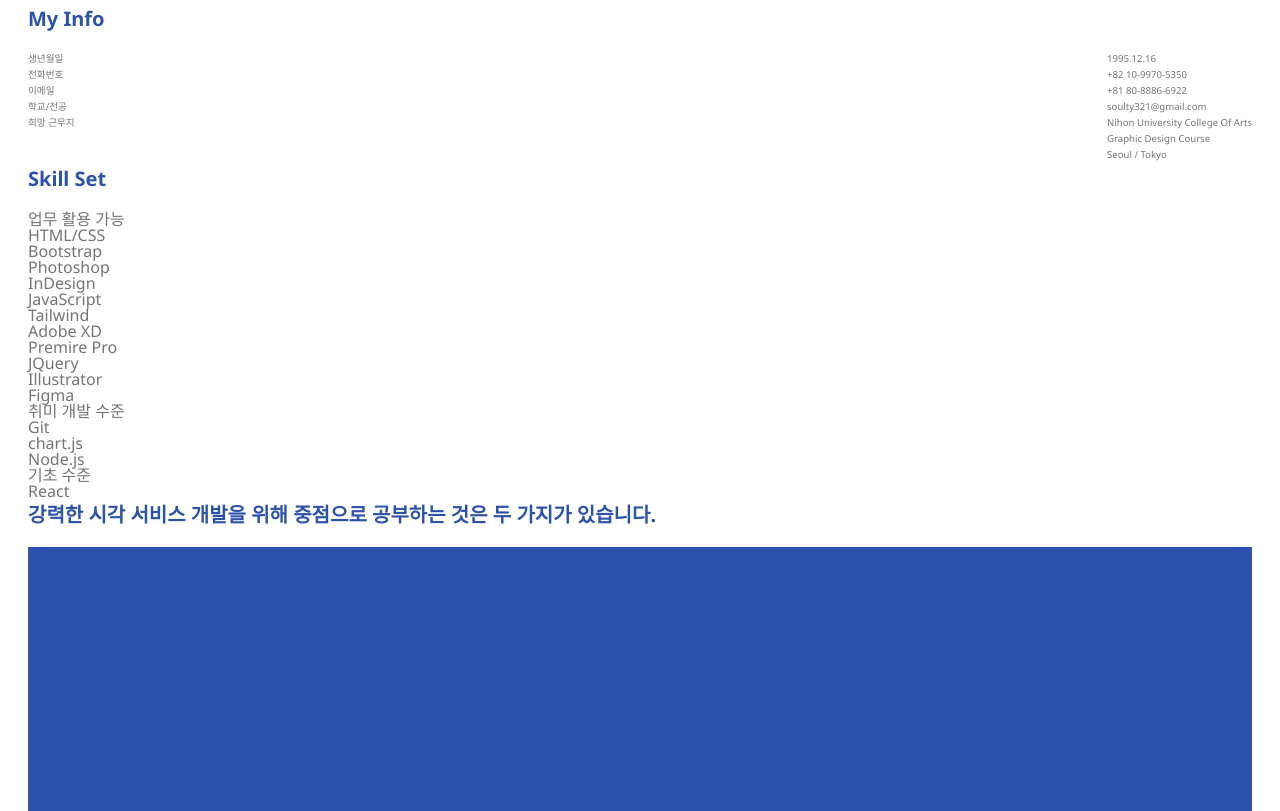
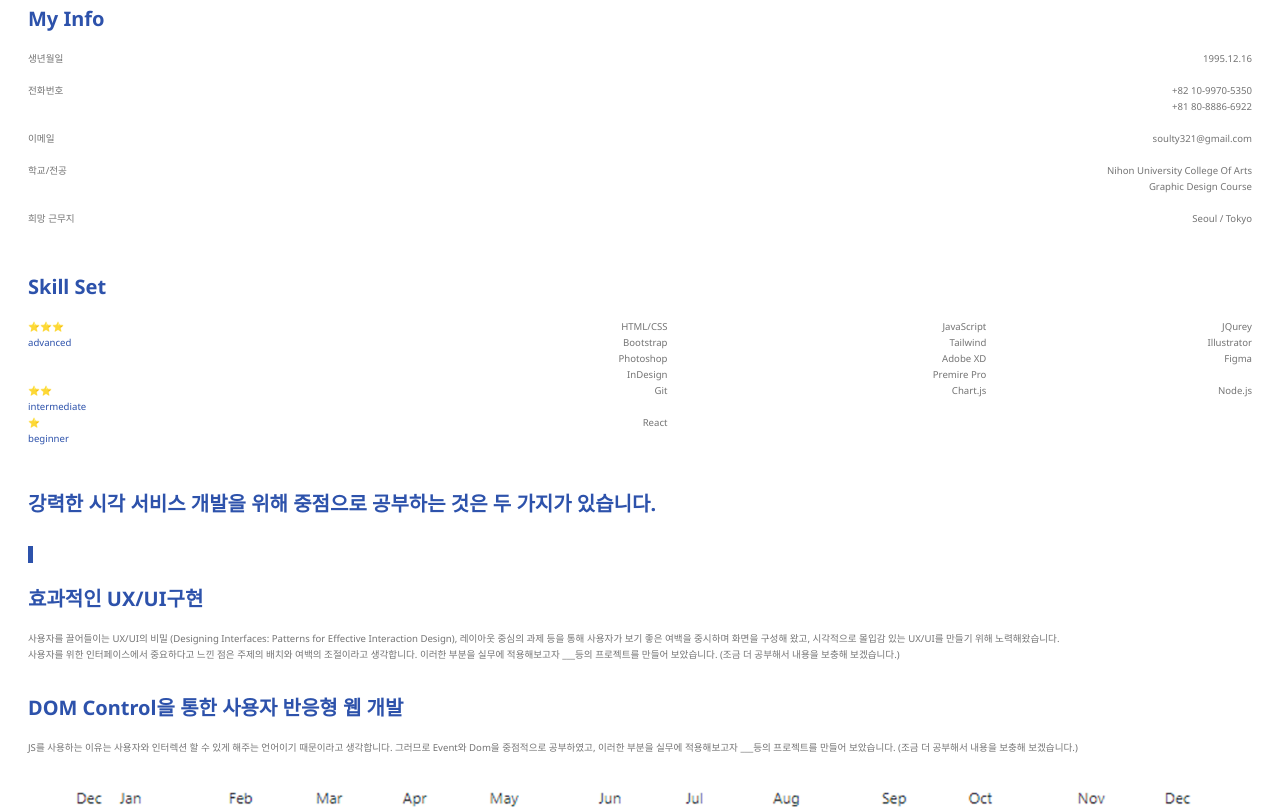
Before and after one commit to Moonhokyun/Resume_Project, a plain HTML site: page index.html in a window 1280 px wide. Shown: the part 1129-1940 px from the top of the page. Drawn offline with Linux system fonts and the light colour scheme.

Commit message:
morning commit

```diff
--- a/index.html
+++ b/index.html
@@ -10,6 +10,9 @@
   <link rel="preconnect" href="https://fonts.googleapis.com">
   <link rel="preconnect" href="https://fonts.gstatic.com" crossorigin>
   <link href="https://fonts.googleapis.com/css2?family=Noto+Sans:wght@400;700&display=swap" rel="stylesheet">
+  <link rel="stylesheet" href="https://use.fontawesome.com/releases/v5.15.4/css/all.css"
+    integrity="sha384-DyZ88mC6Up2uqS4h/KRgHuoeGwBcD4Ng9SiP4dIRy0EXTlnuz47vAwmeGwVChigm" crossorigin="anonymous">
+
   <title>Resume-project</title>
 </head>
 
@@ -22,7 +25,8 @@
 
     <article class="hello">
       <h2 class="hello-title">안녕하세요<br>FRONT-END DEVELOPER<br>문호균입니다</h2>
-      <p class="hello-p hello-one">2018년부터 3년간 무노아트(MUNOART)라는 브랜드를 만고 활동하였습니다. 음악가들이 주 고객으로, 음악가 맞춤 굿즈 제작 330건, 커스텀 케이스 제작 59건,
+      <p class="hello-p hello-one">2018년부터 3년간 무노아트(MUNOART)라는 브랜드를 만고 활동하였습니다. 음악가들이 주 고객으로, 음악가 맞춤 굿즈 제작 330건, 커스텀 케이스
+        제작 59건,
         비즈니스 명함 12건, 비즈니스 브랜딩 9건의 <b>비주얼 서비스를 제공한 경험</b>이 있습니다.</p>
       <p class="hello-p hello-two">출판사인 겐토샤 디자인 프로 담당 디자이너로서 사업가들의 비즈니스에 적합한 북 커버 작업 6건을 진행한 경험이 있습니다.</p>
       <p class="hello-p hello-three">
@@ -36,72 +40,79 @@
     <article class="info">
       <h2>My Info</h2>
       <section class="info-all">
-        <ul class="info-title">
-          <li>생년월일</li>
-          <li>전화번호</li>
-          <li>이메일</li>
-          <li>학교/전공</li>
-          <li>희망 근무지</li>
-        </ul>
-        <ul class="info-content">
-          <li>1995.12.16</li>
-          <li>+82 10-9970-5350<br>+81 80-8886-6922</li>
-          <li>soulty321@gmail.com</li>
-          <li>Nihon University College Of Arts<br>Graphic Design Course</li>
-          <li>Seoul / Tokyo</li>
-        </ul>
-      </section>
+
+        <section class="info-content">
+          <p>생년월일</p>
+          <p>1995.12.16</p>
+        </section>
+
+        <section class="info-content">
+          <p>전화번호</p>
+          <p>+82 10-9970-5350<br>+81 80-8886-6922</p>
+        </section>
+
+        <section class="info-content">
+          <p>이메일</p>
+          <p>soulty321@gmail.com</p>
+        </section>
+
+        <section class="info-content">
+          <p>학교/전공</p>
+          <p>Nihon University College Of Arts <br> Graphic Design Course</p>
+        </section>
+
+        <section class="info-content">
+          <p>희망 근무지</p>
+          <p>Seoul / Tokyo</p>
+        </section>
     </article>
 
     <article class="Skill-set">
       <h2>Skill Set</h2>
-
-      <section class="Skill-set-work">
-        <h3>업무 활용 가능</h3>
-        <ul class="Skill-set-work-1">
-          <li>HTML/CSS</li>
-          <li>Bootstrap</li>
-          <li>Photoshop</li>
-          <li>InDesign</li>
-        </ul>
-        <ul class="Skill-set-work-2">
-          <li>JavaScript</li>
-          <li>Tailwind</li>
-          <li>Adobe XD</li>
-          <li>Premire Pro</li>
-        </ul>
-        <ul class="Skill-set-work-3">
-          <li>JQuery</li>
-          <li>Illustrator</li>
-          <li>Figma</li>
-        </ul>
-      </section>
-
-      <section class="Skill-set-hobby">
-        <h3>취미 개발 수준</h3>
-        <ul class="Skill-set-hobby-1">
-          <li>Git</li>
-        </ul>
-        <ul class="Skill-set-hobby-2">
-          <li>chart.js</li>
-        </ul>
-        <ul class="Skill-set-hobby-3">
-          <li>Node.js</li>
-        </ul>
-      </section>
-
-      <section class="Skill-set-basic">
-        <h3>기초 수준</h3>
-        <ul class="Skill-set-basic-1">
-          <li>React</li>
-        </ul>
-      </section>
+      <table class="tg">
+        <thead>
+          <tr>
+            <th class="tg-iks7" rowspan="4">&#11088;&#11088;&#11088;<br>advanced</th>
+            <th class="tg-jbyd">HTML/CSS</th>
+            <th class="tg-jbyd">JavaScript</th>
+            <th class="tg-jbyd">JQurey</th>
+          </tr>
+          <tr>
+            <th class="tg-jbyd">Bootstrap</th>
+            <th class="tg-jbyd">Tailwind</th>
+            <th class="tg-jbyd">Illustrator</th>
+          </tr>
+          <tr>
+            <th class="tg-jbyd">Photoshop</th>
+            <th class="tg-jbyd">Adobe XD</th>
+            <th class="tg-jbyd">Figma</th>
+          </tr>
+          <tr>
+            <th class="tg-jbyd">InDesign</th>
+            <th class="tg-jbyd">Premire Pro</th>
+            <th class="tg-jbyd"></th>
+          </tr>
+        </thead>
+        <tbody>
+          <tr>
+            <td class="tg-73oq">&#11088;&#11088;<br>intermediate</td>
+            <td class="tg-wp8o">Git</td>
+            <td class="tg-wp8o">Chart.js</td>
+            <td class="tg-wp8o">Node.js</td>
+          </tr>
+          <tr>
+            <td class="tg-73oq">&#11088;<br>beginner</td>
+            <td class="tg-wp8o">React</td>
+            <td class="tg-wp8o"></td>
+            <td class="tg-wp8o"></td>
+          </tr>
+        </tbody>
+      </table>
     </article>
 
     <article class="Study">
       <h2 class="Study-title">강력한 시각 서비스 개발을 위해 중점으로 공부하는 것은 두 가지가 있습니다.</h2>
-      <img src="./img/Rectangle 41.png" alt="" class="Study-title-block">
-      <h3 class="Study-title-subTitle">효과적인 UX/UI구현</h3>
+      <h2 class="Study-subTitle-one">효과적인 UX/UI구현</h2>
       <p class="Study-title-content">사용자를 끌어들이는 UX/UI의 비밀 (Designing Interfaces: Patterns for Effective Interaction
         Design), 레이아웃 중심의 과제 등을 통해 사용자가
         보기 좋은 여백을 중시하며 화면을 구성해 왔고, 시각적으로 몰입감 있는 UX/UI를 만들기 위해 노력해왔습니다.</p>
@@ -109,24 +120,26 @@
         사용자를 위한 인터페이스에서 중요하다고 느낀 점은 주제의 배치와 여백의 조절이라고 생각합니다. 이러한 부분을 실무에 적용해보고자 ___등의 프로젝트를 만들어 보았습니다. (조금 더 공부해서 내용을
         보충해 보겠습니다.)
       </p>
-      <h3 class="Study-title-subTitle">DOM Control을 통한 사용자 반응형 웹 개발</h3>
+      <h2 class="Study-subTitle-two">DOM Control을 통한 사용자 반응형 웹 개발</h2>
       <p class="Study-title-content">JS를 사용하는 이유는 사용자와 인터렉션 할 수 있게 해주는 언어이기 때문이라고 생각합니다. 그러므로 Event와 Dom을 중점적으로 공부하였고,
         이러한 부분을 실무에 적용해보고자 ___등의 프로젝트를 만들어 보았습니다. (조금 더 공부해서 내용을 보충해 보겠습니다.)</p>
       <img src="./img/git_repo.png" alt="" class="Study-gitRepo">
-      <img src="./img/Rectangle 41.png" alt="" class="Study-title-block">
     </article>
 
     <article class="Project">
       <section class="Project-Content">
-        <h2>1. DTB Music Studio</h2>
+        <h2 class="Project-Content-title">PROJECT</h2>
+        <h3 class="Project-Content-subTitle">1. DTB Music Studio</h3>
         <img src="./img/DTB-1.png" alt="" class="Project-1-img">
-        <ul>
+        <ul class="Project-1-detail">
           <li>리뉴얼 예정</li>
           <li>사용자 : 뮤직 스튜디오의 서비스에 관심있는 사람</li>
           <li>개발인원 : 1명 (본인)</li>
           <li>기간 : 2021/08/30~2021/09/08</li>
           <li>적용기술 : HTML/CSS/JS </li>
           <li>기여부분 : 브랜딩, 기획, 개발, UX/UI</li>
+          <li><a href="https://github.com/Moonhokyun/DtbMusicStudio_Project">Github Link</a></li>
+          <li><a href="http://dtb-music.space/">Project Link</a></li>
         </ul>
       </section>
     </article>
@@ -134,11 +147,13 @@
 
   <footer class="contact">
     <h2>CONTACT</h2>
-    <ul>
-      <li>E-mail</li>
-      <li>Linked in</li>
-      <li>Github</li>
-      <li>Resume</li>
+    <ul class="contact-box">
+      <li class="contact-item"><a href="mailto:soulty321"><i class="fas fa-envelope fa-2x"></i></a></li>
+      <li class="contact-item"><a href="https://www.linkedin.com/in/hokyun-moon-a4a515221">
+      <i class="fab fa-linkedin fa-2x"></i></a></li>
+      <li class="contact-item"><a href="https://github.com/Moonhokyun">
+      <i class="fab fa-github fa-2x"></i></a></li>
+      <li class="contact-item"><a href="https://www.notion.so/a2674b78d6354b65a624640be6c0727b"><i class="fas fa-file fa-2x"></i></a></li>
     </ul>
   </footer>
 
--- a/main.css
+++ b/main.css
@@ -62,4 +62,141 @@ h2 {
   line-height: 16px;
   font-weight: normal;
   justify-content: space-between;
+  flex-direction: column;
 }
+
+.info-content {
+  display: flex;
+  justify-content: space-between;
+  text-align: right;
+  padding-bottom: 16px;
+}
+
+.Skill-set {
+  margin-top: 28px;
+  display: flex;
+  font-size: 60%;
+  line-height: 16px;
+  font-weight: normal;
+  justify-content: space-between;
+  flex-direction: column;
+}
+
+.tg {
+  border: none;
+  border-collapse: collapse;
+  border-spacing: 0;
+}
+
+.tg td {
+  border-style: solid;
+  border-width: 0px;
+  overflow: hidden;
+  word-break: normal;
+}
+
+.tg th {
+  border-style: solid;
+  border-width: 0px;
+  overflow: hidden;
+  word-break: normal;
+}
+
+.tg .tg-wp8o {
+  text-align: right;
+  vertical-align: top
+}
+
+.tg .tg-iks7 {
+  text-align: left;
+  vertical-align: top;
+  color: #2D52AB;
+}
+
+.tg .tg-jbyd {
+  text-align: right;
+  vertical-align: top
+}
+
+.tg .tg-73oq {
+  color: #2D52AB;
+  text-align: left;
+  vertical-align: top
+}
+
+.Study {
+  margin-top: 41px;
+}
+
+.Study-title-block {
+  height: 17px;
+  width: 5px;
+}
+
+.Study-subTitle-one::before {
+  background-image: url('./img/Rectangle\ 41.png');
+  width: 5px;
+  height: 17px;
+  content: ' ';
+  display: block;
+  margin-bottom: 20px;
+}
+
+.Study-subTitle-one {
+  margin-top: 26px;
+}
+
+.Study-title-content {
+  font-weight: normal;
+  font-size: 60%;
+  line-height: 16px;
+  font-weight: normal;
+}
+
+.Study-subTitle-two {
+  margin-top: 29px;
+}
+
+.Study-gitRepo {
+  margin-top: 12px;
+  display: block;
+  margin-bottom: 16px;
+}
+
+.Project-Content-title::before {
+  background-image: url('./img/Rectangle\ 41.png');
+  width: 5px;
+  height: 17px;
+  content: ' ';
+  display: block;
+  margin-bottom: 20px;
+}
+
+.Project-Content-subTitle {
+  font-size: 20px;
+  line-height: 32px;
+  color: #2D52AB;
+  font-weight: bold;
+  margin-bottom: 22px;
+}
+
+.Project-1-img {
+  display: block;
+  margin-bottom: 16px;
+}
+
+.Project-1-detail {
+  font-size: 60%;
+  line-height: 16px;
+  font-weight: normal;
+}
+
+.contact {
+  margin-top: 32px;
+  text-align: center;
+}
+
+.contact-box {
+  display: flex;
+  justify-content: space-between;
+}
```
